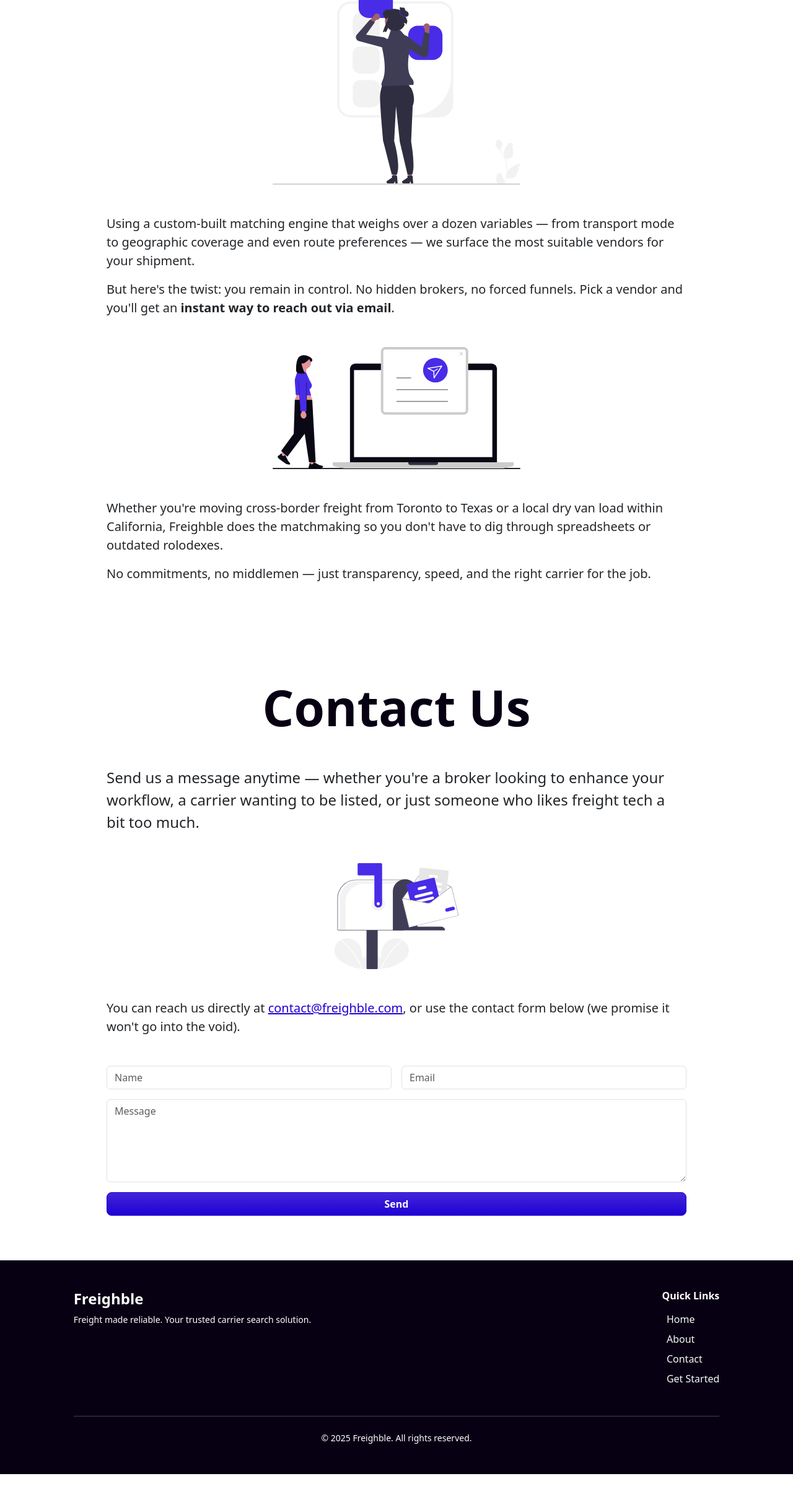
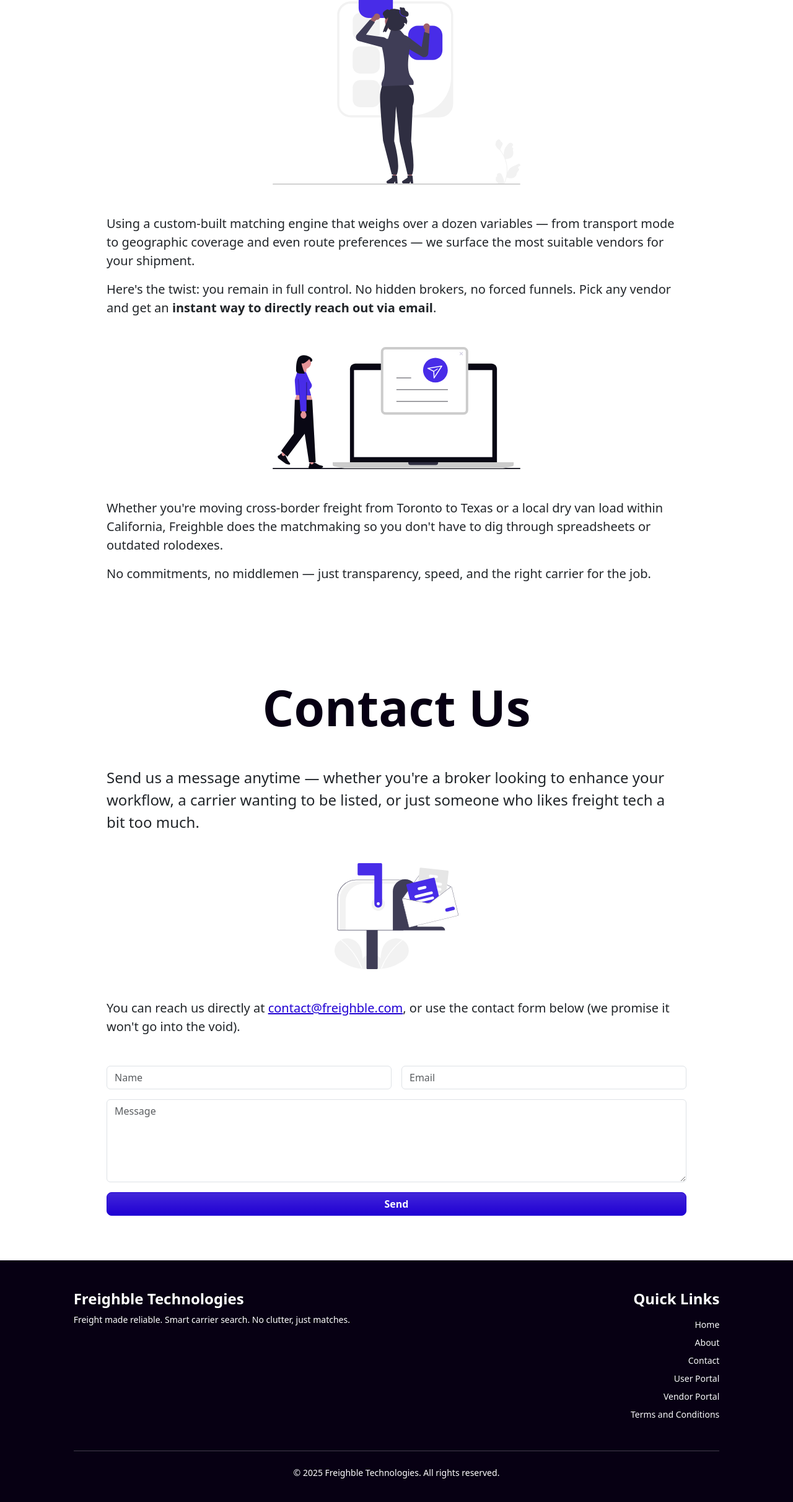
Before and after one commit to hugolopez-online/freighble, a React (Vite) app: page / in a window 1280 px wide. Shown: the part 1351-3775 px from the top of the page at 62% size. Before the commit the page ends 3730 px from the top, so only its background shows below. Built offline with nearby package versions, Linux system fonts and the light colour scheme.

Commit message:
feat(ci): amend terms and conditions

```diff
--- a/src/pages/Footer.jsx
+++ b/src/pages/Footer.jsx
@@ -7,17 +7,17 @@ const Footer = ({ anchor, setAnchor }) => {
                 <div className="row">
                     {/* Left: Branding and tagline */}
                     <div className="col-md-6 mb-4 mb-md-0">
-                        <h4 className="fw-bold">Freighble</h4>
+                        <h4 className="fw-bold">Freighble Technologies</h4>
                         <p className="fw-light small">
-                            Freight made reliable. Your trusted carrier search
-                            solution.
+                            Freight made reliable. Smart carrier search. No
+                            clutter, just matches.
                         </p>
                     </div>
 
                     {/* Right: Quick links */}
-                    <div className="col-md-6 d-flex flex-column align-items-md-end">
-                        <h6 className="fw-bold mb-3">Quick Links</h6>
-                        <ul className="list-unstyled">
+                    <div className="col-md-6 d-flex flex-column align-items-md-end text-md-end">
+                        <h4 className="fw-bold mb-3">Quick Links</h4>
+                        <ul className="list-unstyled small">
                             <li className="mb-2">
                                 <Link
                                     to="/"
@@ -47,10 +47,26 @@ const Footer = ({ anchor, setAnchor }) => {
                             </li>
                             <li className="mb-2">
                                 <Link
-                                    to="/register"
+                                    to="/login"
                                     className="text-decoration-none link-light"
                                 >
-                                    Get Started
+                                    User Portal
+                                </Link>
+                            </li>
+                            <li className="mb-2">
+                                <Link
+                                    to="/vendors/login"
+                                    className="text-decoration-none link-light"
+                                >
+                                    Vendor Portal
+                                </Link>
+                            </li>
+                            <li className="mb-2">
+                                <Link
+                                    to="/general-terms-and-conditions"
+                                    className="text-decoration-none link-light"
+                                >
+                                    Terms and Conditions
                                 </Link>
                             </li>
                         </ul>
@@ -60,8 +76,8 @@ const Footer = ({ anchor, setAnchor }) => {
                 <hr className="border-light my-4" />
 
                 <div className="text-center small">
-                    &copy; {new Date().getFullYear()} Freighble. All rights
-                    reserved.
+                    &copy; {new Date().getFullYear()} Freighble Technologies.
+                    All rights reserved.
                 </div>
             </div>
         </footer>
--- a/src/pages/Home.jsx
+++ b/src/pages/Home.jsx
@@ -87,10 +87,13 @@ const Home = ({ setAnchor, theme }) => {
                         </p>
 
                         <p className="fs-5">
-                            But here's the twist: you remain in control. No
-                            hidden brokers, no forced funnels. Pick a vendor and
-                            you'll get an
-                            <strong> instant way to reach out via email</strong>
+                            Here's the twist: you remain in full control. No
+                            hidden brokers, no forced funnels. Pick any vendor
+                            and get an
+                            <strong>
+                                {" "}
+                                instant way to directly reach out via email
+                            </strong>
                             .
                         </p>
 
--- a/src/pages/TermsAndConditions.jsx
+++ b/src/pages/TermsAndConditions.jsx
@@ -50,7 +50,7 @@ const TermsAndConditions = ({ theme }) => {
                             Vendors for potential transportation services.
                         </li>
                         <li>
-                            <strong>“Profile”</strong> means a Vendor’s company
+                            <strong>“Profile”</strong> means a Vendor's company
                             record on the Platform, including coverage,
                             capabilities, lanes, and contact details.
                         </li>
@@ -164,7 +164,7 @@ const TermsAndConditions = ({ theme }) => {
                     </h2>
                     <ol className="fs-6">
                         <li>
-                            Freighble’s matching engine surfaces Vendors based
+                            Freighble's matching engine surfaces Vendors based
                             on multiple factors (e.g., modes, coverage, lanes,
                             certifications). Results are best-effort and not
                             guarantees of suitability or availability.
@@ -315,7 +315,7 @@ const TermsAndConditions = ({ theme }) => {
                         FREIGHBLE TECHNOLOGIES and its officers, directors,
                         employees, and agents from any claims, damages,
                         liabilities, costs, and expenses (including reasonable
-                        attorneys’ fees) arising out of or related to: (a) your
+                        attorneys' fees) arising out of or related to: (a) your
                         Content; (b) your use or misuse of the Platform; (c)
                         your violation of these Terms; or (d) your violation of
                         applicable laws or third-party rights.
@@ -326,9 +326,12 @@ const TermsAndConditions = ({ theme }) => {
                     <p className="fs-6">
                         For account deletion, support, or legal notices, contact
                         us at{" "}
-                        <span className="fw-semibold">
+                        <a
+                            href="mailto:support@freighble.com"
+                            target="_blank"
+                        >
                             support@freighble.com
-                        </span>
+                        </a>
                         . Notices will be deemed received when sent to your
                         account email or delivered via the Platform.
                     </p>
```
